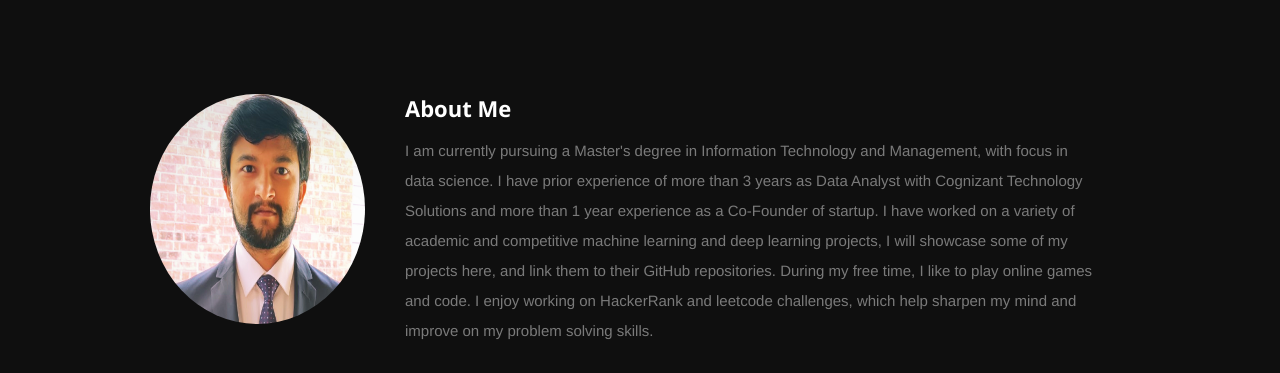
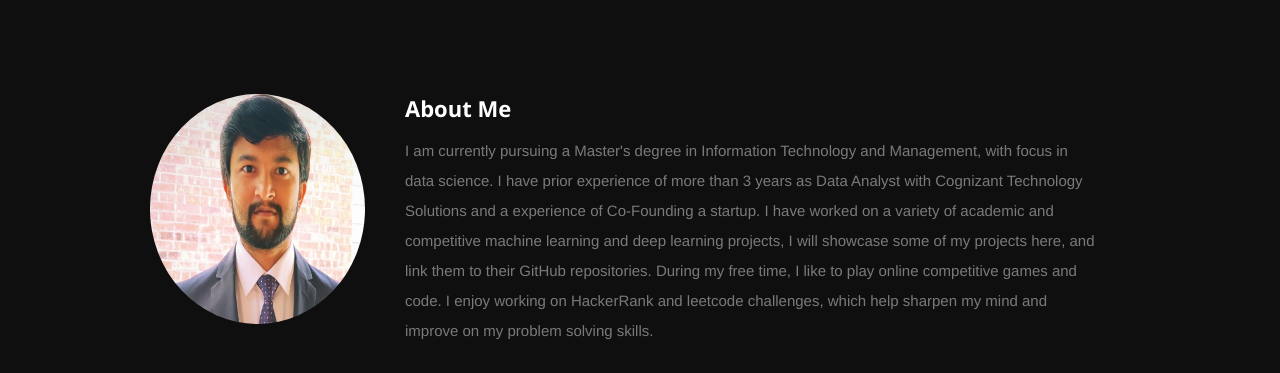
Before and after one commit to newbieeashish/newbieeashish.github.io, a plain HTML site: page index.html in a window 1280 px wide. Shown: the part 802-1175 px from the top of the page. Drawn offline with nearby package versions, Linux system fonts and the light colour scheme.

Commit message:
Update index.html

```diff
--- a/index.html
+++ b/index.html
@@ -97,12 +97,12 @@
             <h2>About Me</h2>
 
             <p>I am currently pursuing a Master's degree in Information Technology and Management, with focus in data science.
-               I have prior experience of more than 3 years as Data Analyst with Cognizant Technology Solutions and more than 1 year experience
-               as a Co-Founder of startup.
+               I have prior experience of more than 3 years as Data Analyst with Cognizant Technology Solutions and a experience
+               of Co-Founding a startup.
                I have worked on a variety of academic and competitive machine learning and deep learning projects,
                I will showcase some of my projects here, and link them to their GitHub repositories.
 
-               During my free time, I like to play online games and code. I enjoy working on HackerRank and leetcode challenges,
+               During my free time, I like to play online competitive games and code. I enjoy working on HackerRank and leetcode challenges,
                which help sharpen my mind and improve on my problem solving skills.
             </p>
 
```
